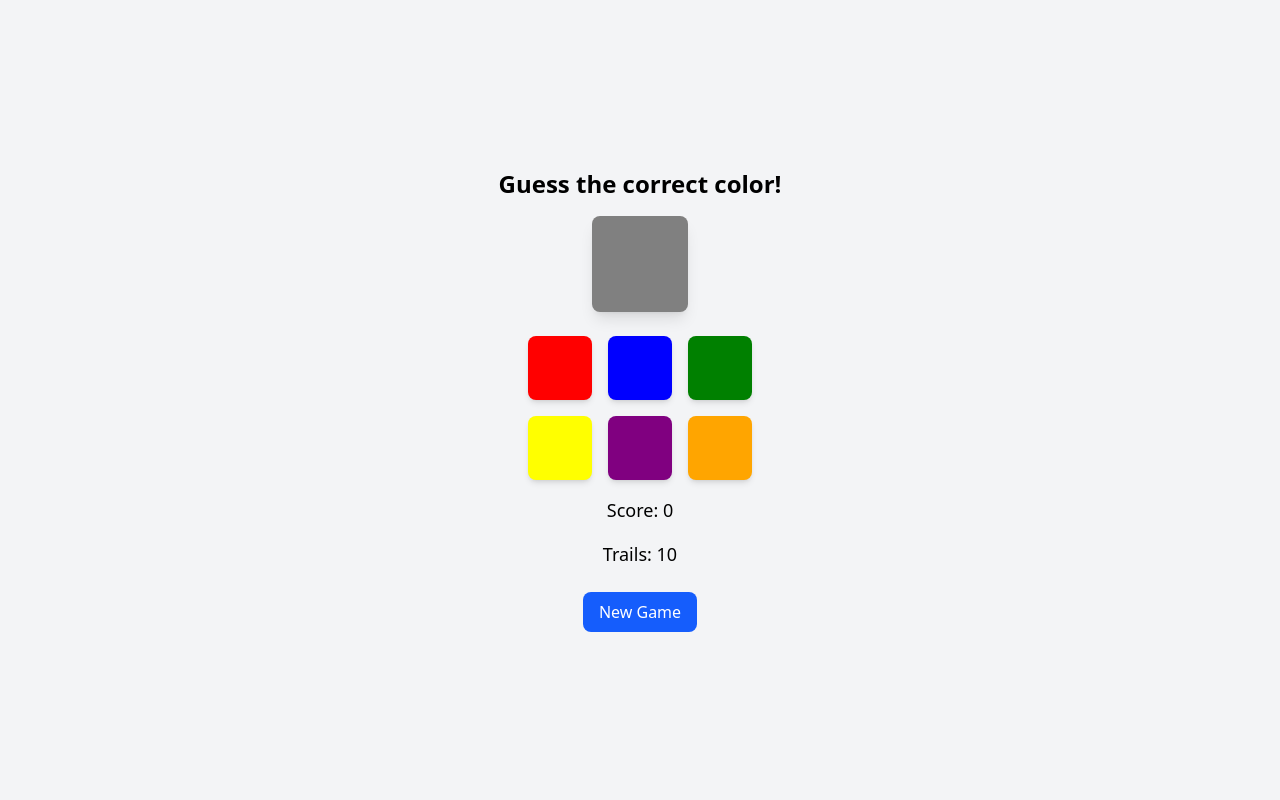
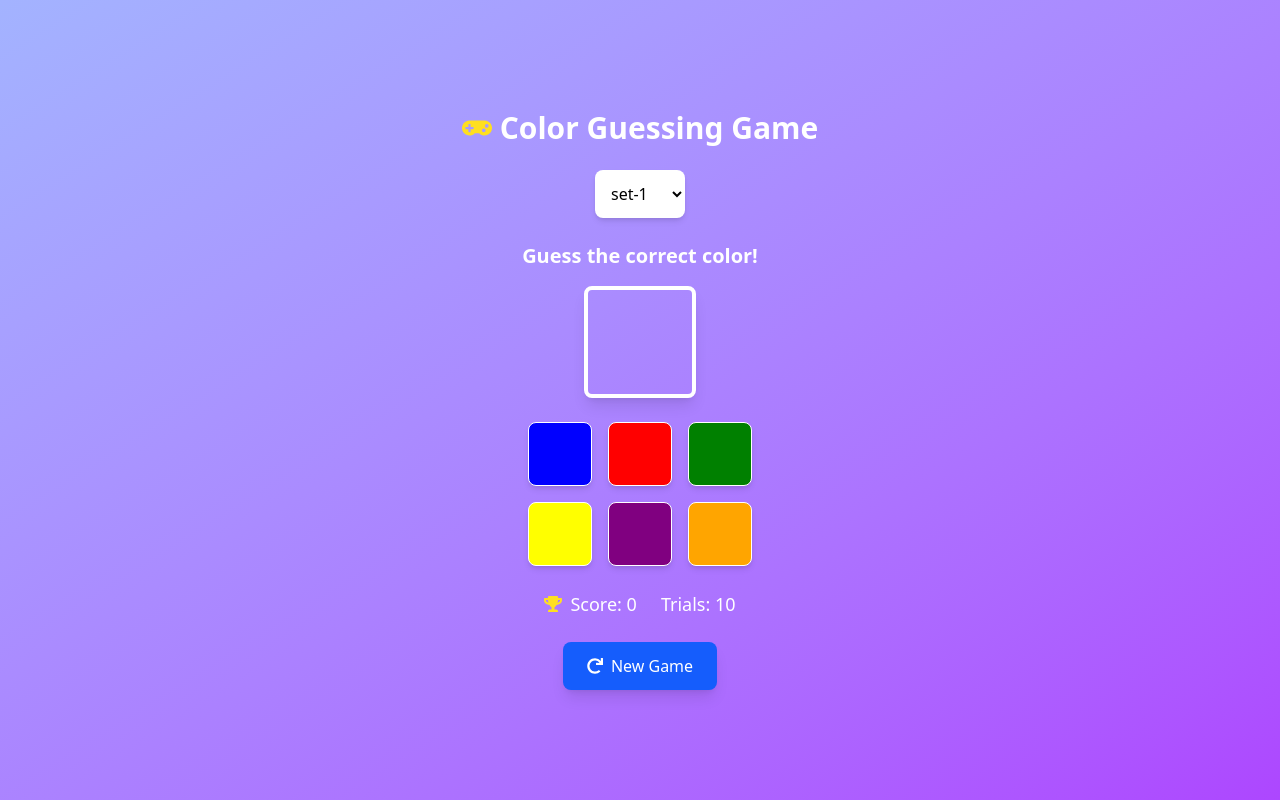
Before and after one commit to Oyasikelly/color-game, a React (Vite) app: page / in a window 1280 px wide. Built offline with nearby package versions, Linux system fonts and the light colour scheme.

Commit message:
New Update

```diff
--- a/package.json
+++ b/package.json
@@ -14,6 +14,7 @@
     "framer-motion": "^12.0.6",
     "react": "^18.3.1",
     "react-dom": "^18.3.1",
+    "react-icons": "^5.4.0",
     "tailwindcss": "^4.0.3"
   },
   "devDependencies": {
--- a/src/App.jsx
+++ b/src/App.jsx
@@ -1,19 +1,106 @@
 "use client";
-import { useState } from "react";
-import { color, motion } from "framer-motion";
+import { useEffect, useState } from "react";
+import { motion } from "framer-motion";
+import { FaRedo, FaTrophy, FaGamepad } from "react-icons/fa";
 
-const colors = ["red", "blue", "green", "yellow", "purple", "orange"];
+const colorSets = [
+  {
+    set: "set-1",
+    range: ["red", "blue", "green", "yellow", "orange", "purple"],
+  },
+  {
+    set: "set-2",
+    range: ["pink", "brown", "cyan", "lime", "indigo", "teal"],
+  },
+  {
+    set: "set-3",
+    range: ["gold", "silver", "maroon", "navy", "olive", "coral"],
+  },
+  {
+    set: "set-4",
+    range: ["skyblue", "violet", "magenta", "beige", "turquoise", "salmon"],
+  },
+  {
+    set: "set-5",
+    range: ["crimson", "chartreuse", "khaki", "plum", "orchid", "lavender"],
+  },
+  {
+    set: "set-6",
+    range: ["azure", "peachpuff", "wheat", "seagreen", "slateblue", "tan"],
+  },
+  {
+    set: "set-7",
+    range: [
+      "tomato",
+      "honeydew",
+      "mistyrose",
+      "powderblue",
+      "darkcyan",
+      "steelblue",
+    ],
+  },
+  {
+    set: "set-8",
+    range: [
+      "firebrick",
+      "rosybrown",
+      "dodgerblue",
+      "lightcoral",
+      "mediumaquamarine",
+      "peru",
+    ],
+  },
+  {
+    set: "set-9",
+    range: [
+      "mediumseagreen",
+      "darkslategray",
+      "darkorchid",
+      "greenyellow",
+      "mediumvioletred",
+      "sienna",
+    ],
+  },
+  {
+    set: "set-10",
+    range: [
+      "lightseagreen",
+      "forestgreen",
+      "darkmagenta",
+      "darkgoldenrod",
+      "cadetblue",
+      "hotpink",
+    ],
+  },
+];
 
 export default function ColorGame() {
+  const shuffleArray = (array) => [...array].sort(() => Math.random() - 0.5);
+  const [selected, setSelected] = useState("set-1");
+  const trails = 10;
+
+  // Filtering out the selected color set
+  const filterColor = colorSets.find((colorSet) => selected === colorSet.set);
+  const shuffled = filterColor ? shuffleArray(filterColor.range) : [];
+
   const [targetColor, setTargetColor] = useState(
-    colors[Math.floor(Math.random() * colors.length)]
+    shuffled[Math.floor(Math.random() * shuffled.length)] || ""
   );
+
+  // Update targetColor whenever "selected" changes
+  useEffect(() => {
+    if (shuffled.length > 0) {
+      setTargetColor(shuffled[Math.floor(Math.random() * shuffled.length)]);
+    }
+  }, [selected]); // Runs when "selected" changes
+
+  console.log(shuffled);
+  console.log(targetColor);
+
   const [message, setMessage] = useState("Guess the correct color!");
   const [score, setScore] = useState(0);
   const [correct, setCorrect] = useState(false);
   const [clickCount, setClickCount] = useState(10);
-
-  const trails = 10;
 
   function handTrails(color) {
     if (clickCount < trails && clickCount <= 0) {
@@ -42,57 +129,101 @@ export default function ColorGame() {
   const resetGame = () => {
     setClickCount(trails);
     setCorrect(false);
-    setTargetColor(colors[Math.floor(Math.random() * colors.length)]);
+    setTargetColor(shuffled[Math.floor(Math.random() * shuffled.length)]);
     setMessage("Guess the correct color!");
+    console.log(targetColor);
   };
 
+  const handleColorSet = (e) => {
+    setSelected(e.target.value);
+    setTargetColor(
+      (c) => shuffled[Math.floor(Math.random() * shuffled.length)]
+    );
+  };
   return (
-    <div className="flex flex-col items-center justify-center min-h-screen bg-gray-100">
-      <h1 className="text-2xl font-bold mb-4" data-testid="gameInstructions">
+    <div className="flex flex-col items-center justify-center min-h-screen bg-gradient-to-br from-indigo-300 to-purple-500 p-6">
+      {/* Game Title */}
+      <motion.h1
+        className="text-3xl font-extrabold text-white mb-6 flex flex-col justify-center lg:flex-row items-center gap-2 text-center"
+        initial={{ opacity: 0, y: -20 }}
+        animate={{ opacity: 1, y: 0 }}
+        transition={{ duration: 0.5 }}
+      >
+        <FaGamepad className="text-yellow-300 " /> Color Guessing Game
+      </motion.h1>
+
+      {/* Color Set Dropdown */}
+      <motion.select
+        value={selected}
+        onChange={handleColorSet}
+        className="p-3 rounded-lg bg-white shadow-md mb-6 cursor-pointer"
+        whileHover={{ scale: 1.05 }}
+      >
+        {colorSets.map((colorSet, index) => (
+          <option key={index} value={colorSet.set}>
+            {colorSet.set}
+          </option>
+        ))}
+      </motion.select>
+
+      {/* Game Instructions / Status */}
+      <motion.h1
+        className={`text-xl font-semibold text-white mb-4`}
+        data-testid={correct ? "gameInstructions" : "gameStatus"}
+        initial={{ scale: 0.9, opacity: 0 }}
+        animate={{ scale: 1, opacity: 1 }}
+      >
         {message}
-      </h1>
+      </motion.h1>
 
-      {correct && (
-        <div
-          className="w-24 h-24 rounded-lg shadow-lg mb-6"
-          style={{ backgroundColor: targetColor }}
-          data-testid="colorBox"
-        ></div>
-      )}
-      {!correct && (
-        <div
-          className="w-24 h-24 rounded-lg shadow-lg mb-6"
-          style={{ backgroundColor: "gray" }}
-          data-testid="colorBox"
-        ></div>
-      )}
+      {/* Target Color Box */}
+      <motion.div
+        className="w-28 h-28 rounded-lg shadow-lg mb-6 border-4 border-white"
+        style={{ backgroundColor: correct ? targetColor : "transparent" }}
+        data-testid="colorBox"
+        animate={{ rotate: [0, 10, -10, 0] }}
+        transition={{ duration: 0.5 }}
+      />
+
+      {/* Color Options Grid */}
       <div className="grid grid-cols-3 gap-4">
-        {colors.map((color) => (
+        {shuffled.map((color) => (
           <motion.button
             key={color}
-            className="w-16 h-16 rounded-lg shadow-md"
+            className="w-16 h-16 rounded-lg shadow-md border border-white cursor-pointer"
             style={{ backgroundColor: color }}
             data-testid="colorOption"
             onClick={() => handTrails(color)}
+            whileHover={{ scale: 1.1 }}
             whileTap={{ scale: 0.9 }}
           />
         ))}
       </div>
 
-      <p className="text-lg mt-4" data-testid="score">
-        Score: {score}
-      </p>
-      <p className="text-lg mt-4" data-testid="score">
-        Trails: {clickCount}
-      </p>
+      {/* Score & Attempts */}
+      <div className="flex items-center gap-6 mt-6 text-white text-lg">
+        <motion.p
+          className="flex items-center gap-2"
+          data-testid="score"
+          animate={correct ? { scale: [1, 1.2, 1] } : {}}
+        >
+          <FaTrophy className="text-yellow-300" /> Score: {score}
+        </motion.p>
+        <p className="text-white" data-testid="score">
+          Trials: {clickCount}
+        </p>
+      </div>
 
-      <button
-        className="mt-6 px-4 py-2 bg-blue-600 text-white rounded-lg hover:bg-blue-800 transition"
+      {/* New Game Button */}
+      <motion.button
+        className="mt-6 px-6 py-3 flex items-center gap-2 bg-blue-600 text-white cursor-pointer rounded-lg hover:bg-blue-800 transition shadow-lg"
         data-testid="newGameButton"
         onClick={resetGame}
+        whileHover={{ scale: 1.05 }}
+        whileTap={{ scale: 0.9 }}
       >
-        New Game
-      </button>
+        <FaRedo /> New Game
+      </motion.button>
     </div>
   );
 }
```
Also changed, not shown: 1 other file (tests, documents, lock files or other folders).
